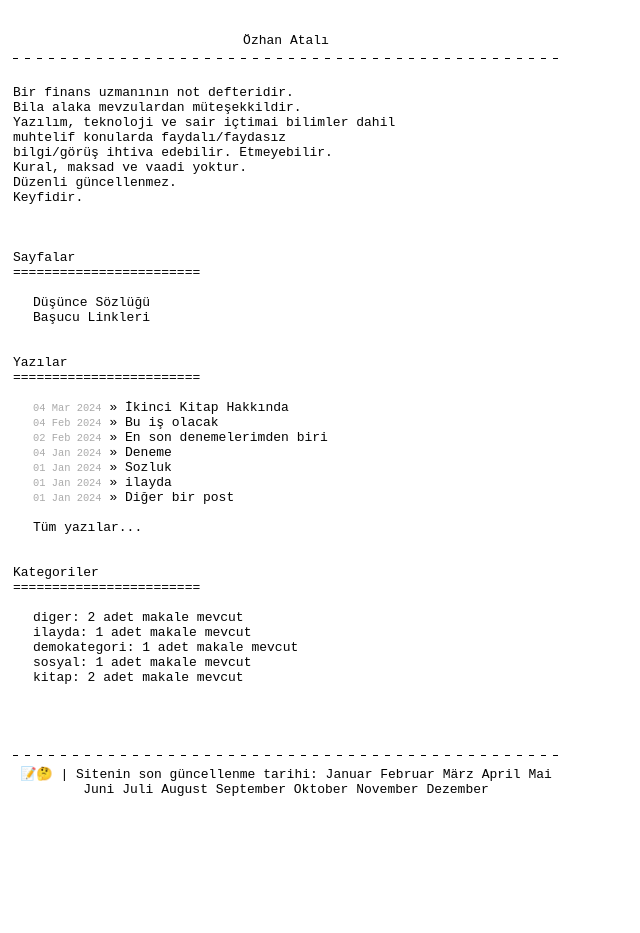
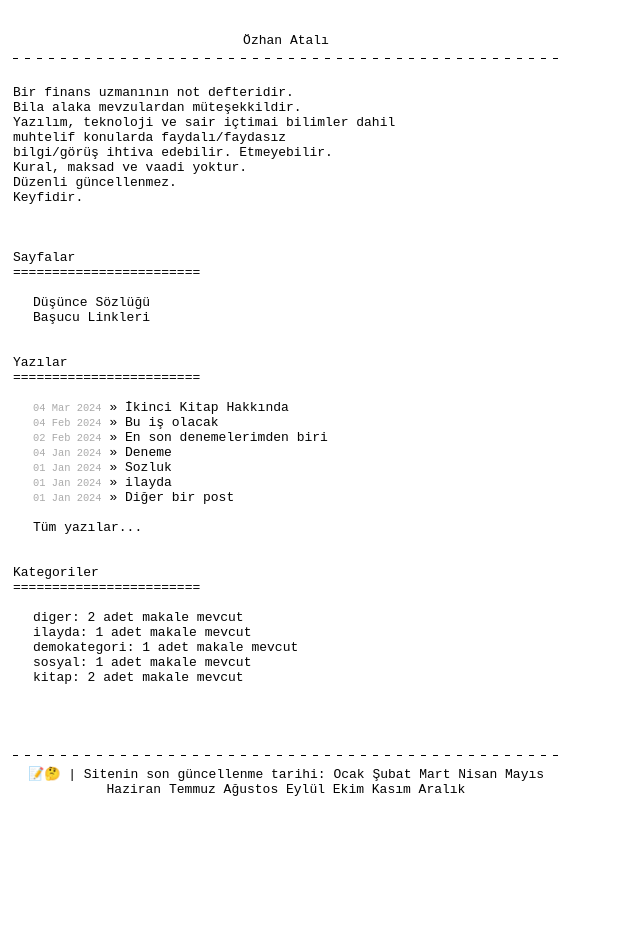
Before and after one commit to ozhanatali/ozhanatali.github.io, a Jekyll site: the page built from index.html, in a window 1280 px wide. Shown: the whole page, without its empty margins (0-640 px from the left). Built offline with Jekyll 4.4.1, drawn with Linux system fonts in a browser that asks for light colours.

Commit message:
Update locale-date.html

```diff
--- a/_includes/locale-date.html
+++ b/_includes/locale-date.html
@@ -1,17 +1,17 @@
 {% assign m = page.date | date: “%-m” %}
 {{ page.date | date: “%-d” }}
 {% case m %}
-    {% when ‘1’ %}Januar
-    {% when ‘2’ %}Februar
-    {% when ‘3’ %}März
-    {% when ‘4’ %}April
-    {% when ‘5’ %}Mai
-    {% when ‘6’ %}Juni
-    {% when ‘7’ %}Juli
-    {% when ‘8’ %}August
-    {% when ‘9’ %}September
-    {% when ‘10’ %}Oktober
-    {% when ‘11’ %}November
-    {% when ‘12’ %}Dezember
+    {% when ‘1’ %}Ocak
+    {% when ‘2’ %}Şubat
+    {% when ‘3’ %}Mart
+    {% when ‘4’ %}Nisan
+    {% when ‘5’ %}Mayıs
+    {% when ‘6’ %}Haziran
+    {% when ‘7’ %}Temmuz
+    {% when ‘8’ %}Ağustos
+    {% when ‘9’ %}Eylül
+    {% when ‘10’ %}Ekim
+    {% when ‘11’ %}Kasım
+    {% when ‘12’ %}Aralık
 {% endcase %}
 {{ page.date | date: “%Y” }}
```
